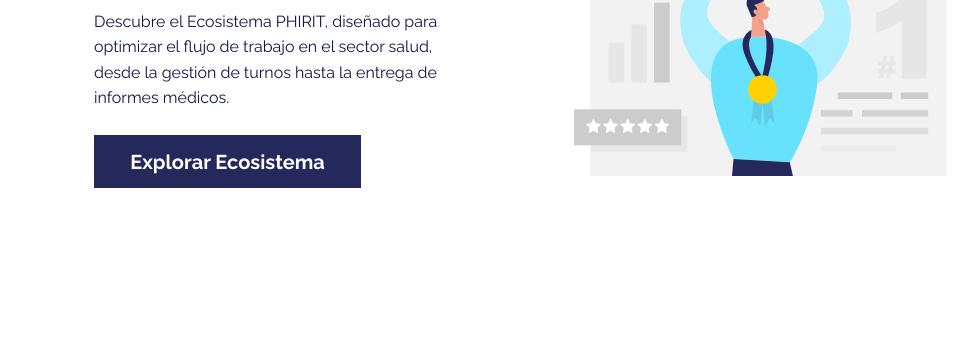
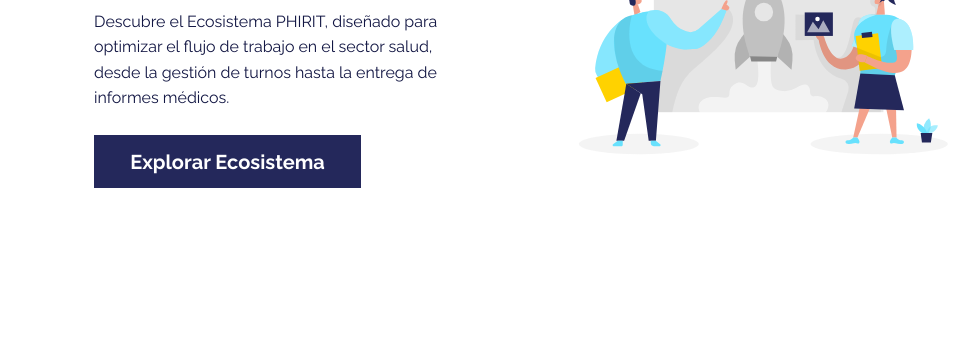
Before and after one commit to ReichertK/Segundo-concepto-web-vic, a plain HTML site: page productos_servicios.html in a window 1280 px wide. Shown: the part 285-641 px from the top of the page, without its empty margins (121-1099 px from the left). Drawn offline with Linux system fonts and the light colour scheme.

Commit message:
cambio icono de productos_servicios

```diff
--- a/productos_servicios.html
+++ b/productos_servicios.html
@@ -38,7 +38,7 @@
                     </div>
                 </div>
                 <div class="col-md-6">
-                    <div><img class="rounded img-fluid w-100 fit-cover" style="min-height: 300px;" src="assets/img/illustrations/ranking.svg"></div>
+                    <div><img class="rounded img-fluid w-100 fit-cover" style="min-height: 300px;" src="assets/img/illustrations/startup.svg"></div>
                 </div>
             </div>
         </div><!-- End: Hero Clean Reverse -->
```
